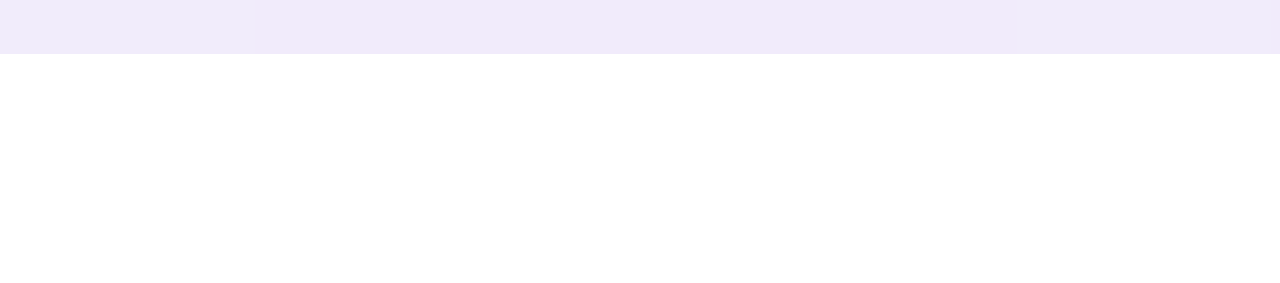
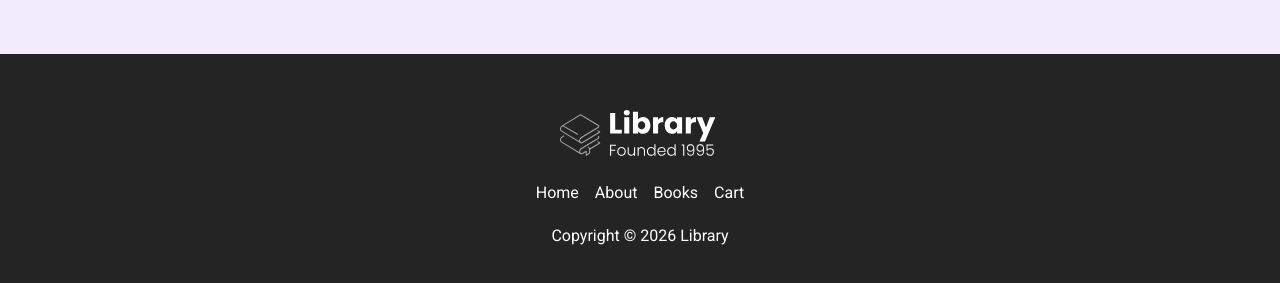
Before and after one commit to Aiyanna-Kirby/library-react-app, a React (Create React App) app: page / in a window 1280 px wide. Shown: the part 2897-3180 px from the top of the page. Before the commit the page ends 2951 px from the top, so only its background shows below. Built offline with nearby package versions, Linux system fonts and the light colour scheme.

Commit message:
Footer complete.

```diff
--- a/src/App.js
+++ b/src/App.js
@@ -5,6 +5,7 @@ import Highlights from "./components/Highlights.jsx";
 import Featured from "./components/Featured.jsx";
 import Discounted from "./components/Discounted.jsx";
 import Explore from "./components/Explore.jsx";
+import Footer from "./components/Footer.jsx";
 
 function App() {
   return (
@@ -15,6 +16,7 @@ function App() {
       <Featured></Featured>
       <Discounted></Discounted>
       <Explore></Explore>
+      <Footer></Footer>
     </div>
   );
 }
--- /dev/null
+++ b/src/components/Footer.jsx
@@ -0,0 +1,35 @@
+import React from "react";
+import Logo from "../assets/Library.svg";
+
+const Footer = () => {
+  return (
+    <footer>
+      <div className="container">
+        <div className="row row__column">
+          <a href="/">
+            <figure className="footer__logo">
+              <img src={Logo} className="footer__logo--img" alt=""></img>
+            </figure>
+          </a>
+          <div className="footer__list">
+            <a href="/" className="footer__link">
+              Home
+            </a>
+            <span href="/" className="footer__link no-cursor">
+              About
+            </span>
+            <a href="/books" className="footer__link">
+              Books
+            </a>
+            <a href="/cart" className="footer__link">
+              Cart
+            </a>
+          </div>
+          <div className="footer__copyright">Copyright &copy; 2026 Library</div>
+        </div>
+      </div>
+    </footer>
+  );
+};
+
+export default Footer;
```
